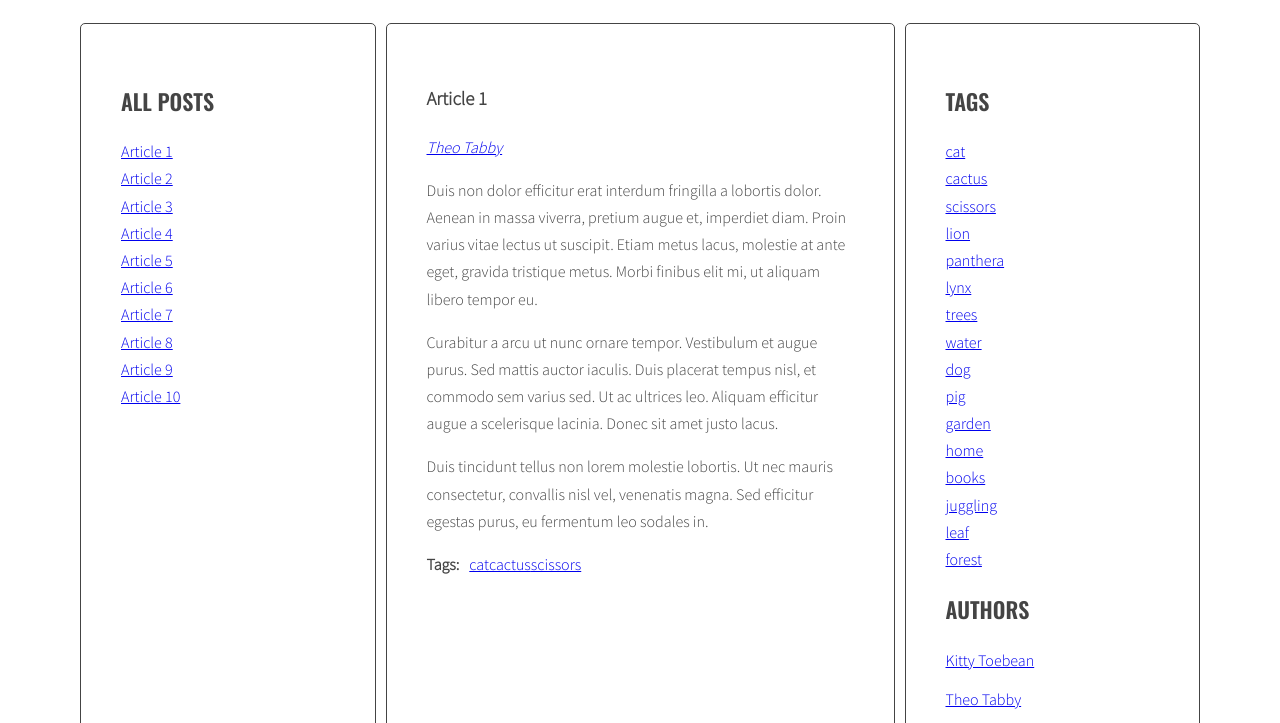
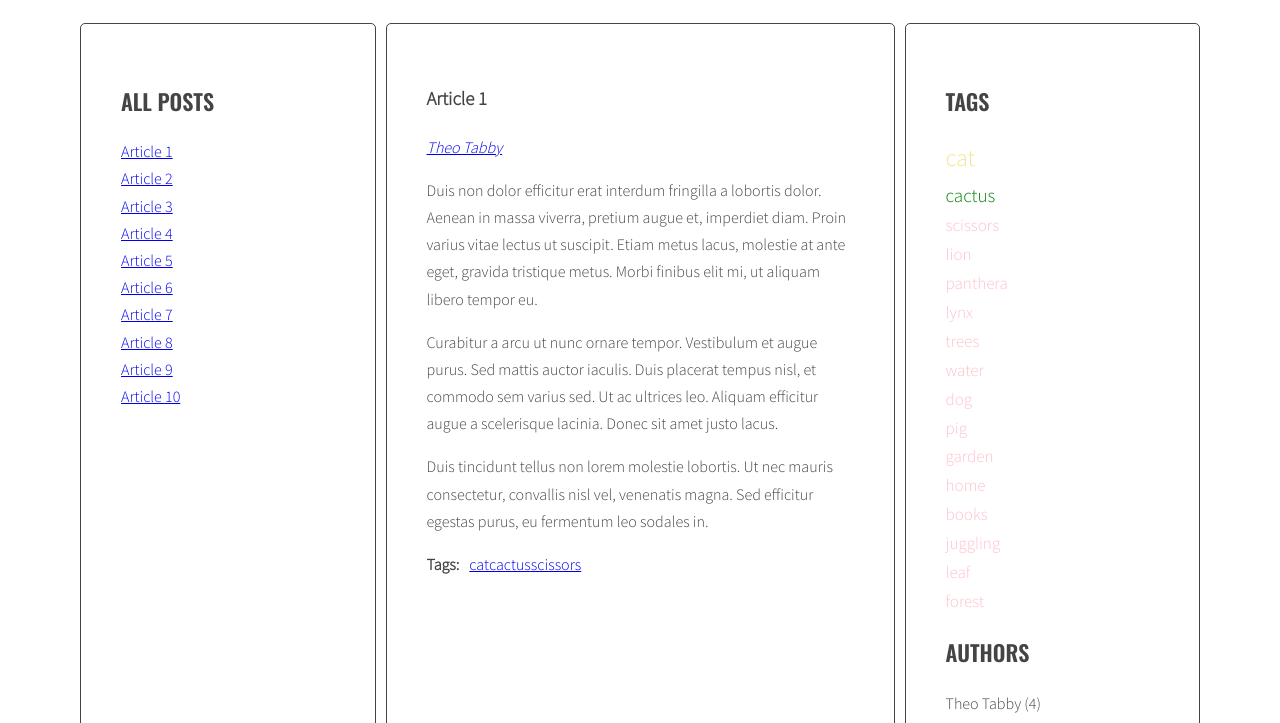
Before and after one commit to swedishsailor/Gallery, a website: page index.html in a window 1280 px wide. Shown: the part 220-943 px from the top of the page. Drawn offline with nearby package versions, Linux system fonts and the light colour scheme.

Commit message:
generating authors in progress

```diff
--- a/index.html
+++ b/index.html
@@ -33,7 +33,7 @@
             </ul>
           </div>
         </article>
-        <article class="post" id="article-2" data-tags='lion panthera lynx' data-author='Kitty Toebean'>
+        <article class="post" id="article-2" data-tags='lion panthera lynx cat' data-author='Kitty Toebean'>
           <h3 class="post-title">Article 2</h3>
           <p class="post-author">by </p>
           <div class="post-content">
@@ -49,7 +49,7 @@
             </ul>
           </div>
         </article>
-        <article class="post" id="article-3" data-tags='trees water lynx' data-author='Marion Berry'>
+        <article class="post" id="article-3" data-tags='trees water lynx cactus' data-author='Marion Berry'>
           <h3 class="post-title">Article 3</h3>
           <p class="post-author">by </p>
           <div class="post-content">
@@ -80,7 +80,7 @@
             </ul>
           </div>
         </article>
-        <article class="post" id="article-5" data-tags='garden home' data-author='Theo Tabby'>
+        <article class="post" id="article-5" data-tags='garden home cactus cat' data-author='Theo Tabby'>
           <h3 class="post-title">Article 5</h3>
           <p class="post-author">by </p>
           <div class="post-content">
@@ -112,7 +112,7 @@
             </ul>
           </div>
         </article>
-        <article class="post" id="article-7" data-tags='leaf forest' data-author='Kitty Toebean'>
+        <article class="post" id="article-7" data-tags='leaf forest cat' data-author='Kitty Toebean'>
           <h3 class="post-title">Article 7</h3>
           <p class="post-author">by </p>
           <div class="post-content">
@@ -128,7 +128,7 @@
             </ul>
           </div>
         </article>
-        <article class="post" id="article-8" data-tags='garden pig' data-author='George Tuxedo'>
+        <article class="post" id="article-8" data-tags='garden pig cactus' data-author='George Tuxedo'>
           <h3 class="post-title">Article 8</h3>
           <p class="post-author">by </p>
           <div class="post-content">
@@ -144,7 +144,7 @@
             </ul>
           </div>
         </article>
-        <article class="post" id="article-9" data-tags='cactus leaf' data-author='Theo Tabby'>
+        <article class="post" id="article-9" data-tags='cactus leaf cat' data-author='Theo Tabby'>
           <h3 class="post-title">Article 9</h3>
           <p class="post-author">by </p>
           <div class="post-content">
@@ -162,7 +162,7 @@
             </ul>
           </div>
         </article>
-        <article class="post" id="article-10" data-tags='home trees' data-author='Theo Tabby'>
+        <article class="post" id="article-10" data-tags='home trees cat' data-author='Theo Tabby'>
           <h3 class="post-title">Article 10</h3>
           <p class="post-author">by </p>
           <div class="post-content">
--- a/js/script.js
+++ b/js/script.js
@@ -55,7 +55,10 @@ const optArticleSelector = '.post',
   optArticleTagsSelector = '.post-tags .list',
   optTagLinksSelector = '.tags',
   optAuthorsSelector = '.post-author',
-  optTagListSelector = '.tags .list';
+  optTagListSelector = '.tags .list',
+  optCloudClassCount = 5,
+  optCloudClassPrefix = 'tag-size-',
+  optAuthorsListSelector = '.list .authors';
 
 function generateTitleLinks(customSelector = '') {
 
@@ -104,9 +107,31 @@ function generateTitleLinks(customSelector = '') {
 
 generateTitleLinks();
 
+function calculateTagsParams(tags){
+  const params =
+  {max: 0,
+  min: 999999};
+    for (let tag in tags){
+      params.max = tags[tag] > params.max ? tags[tag] : params.max;
+      params.min = tags[tag] < params.min ? tags[tag] : params.min;
+      console.log(tag + ' is used ' + tags[tag] + ' times');
+    }
+  return params;
+}
+
+function calculateTagClass(count, params){
+  const normalizedCount = count - params.min;
+  const normalizedMax = params.max - params.min;
+  console.log('normalized: ', normalizedMax, normalizedCount);
+  const percentage = normalizedCount / normalizedMax;
+  const classNumber = Math.floor( percentage * (optCloudClassCount - 1) + 1 );
+  return optCloudClassPrefix, classNumber;
+
+}
+
 function generateTags(){
-
-  let allTags = [];
+  /* creating variable with an empty object */
+  let allTags = {};
   /* find all articles */
   const articles = document.querySelectorAll(optArticleSelector);
 
@@ -140,10 +165,12 @@ function generateTags(){
      // console.log(html);
 
        /* check if this link is NOT already in allTags */
-       if(allTags.indexOf(linkHTML) == -1){
-        /* add generated code to allTags array */
-        allTags.push(linkHTML);
-      }
+       if (!allTags.hasOwnProperty(tag)){
+        /* add generated code to allTags object */
+       allTags[tag] =1;
+       } else {
+         allTags[tag]++;
+       }
 
     /* END LOOP: for each tag */
     }
@@ -156,9 +183,21 @@ function generateTags(){
     /* find list of tags in right column */
     const tagList = document.querySelector('.tags');
 
-    /* add html from allTags to tagList */
-    tagList.innerHTML = allTags.join(' ');
-    console.log(allTags);
+    const tagsParams = calculateTagsParams(allTags);
+    console.log('tagsParams: ', tagsParams);
+
+   /* create variable for all link HTML code */
+   let allTagsHTML = '';
+
+   /* START LOOP: for each tag in allTags: */
+   for (let tag in allTags){
+   /* generate code of a link and add it to allTagsHTML */
+   const tagLinkHTML = '<li class="'+ optCloudClassPrefix + calculateTagClass(allTags[tag], tagsParams) + '">' + tag + '</li>';
+   console.log('tagLinkHTML = ', tagLinkHTML);
+   allTagsHTML += tagLinkHTML;
+   }
+
+   tagList.innerHTML = allTagsHTML;
 }
 
 function tagClickHandler(event){
@@ -222,6 +261,8 @@ function addClickListenersToTags(){
 
 function generateAuthors(){
 
+  let allAuthors = {};
+
 /* articles selector */
  const articles = document.querySelectorAll(optArticleSelector);
 
@@ -236,6 +277,15 @@ let html = '';
 
 const articleAuthor = article.getAttribute('data-author');
 
+if (!allAuthors.hasOwnProperty(articleAuthor)){
+  /* add generated code to allAuthors object */
+ allAuthors[articleAuthor] =1;
+ } else {
+   allAuthors[articleAuthor]++;
+ }
+
+ console.log(allAuthors);
+
 
 /* generate html of the link */
 const linkHTML = '<a href="#author-' + articleAuthor + '"><span>' + articleAuthor + '</span></a>';
@@ -246,13 +296,22 @@ html += linkHTML;
 /* insert links into author wrappers */
 authorList.innerHTML =  html;
 
+
  }
+ /* make authors visible on the right */
+
+ let allAuthorsHTML = '';
+ for (let articleAuthor in allAuthors){
+   allAuthorsHTML += '<li>' + articleAuthor + ' (' + allAuthors[articleAuthor] + ') ' + '</li>';
+ }
+ const authorList = document.querySelector('.authors');
+ authorList.innerHTML = allAuthorsHTML;
 
  const links = document.querySelectorAll('.post-authors');
  for (let link of links) {
   link.addEventListener('click',authorClickHandler);
 }
-
+  /* END of generateAUthors function */
 }
 
 function addClickListenersToAuthors(){
--- a/sass/style.scss
+++ b/sass/style.scss
@@ -83,6 +83,30 @@ body {
   .active {
     font-weight: bold;
   }
+  &.tags{
+    display:inline;
+  }
+  .tag-size-1 {
+    color:#fff;
+    font-size:12px;
+  }
+
+  .tag-size-2 {
+    color:red;
+    font-size: 14px;
+  }
+  .tag-size-3 {
+    color:green;
+    font-size: 16px;
+  }
+  .tag-size-4 {
+    color:navy;
+    font-size: 20px;
+  }
+  .tag-size-5 {
+    color:khaki;
+    font-size: 24px;
+  }
 }
 
 .list-horizontal {
@@ -96,6 +120,7 @@ body {
 .authors {
   li {
     margin-bottom: 12px;
+    display: inline;
   }
 }
 
```
Also changed, not shown: css/style.css.
